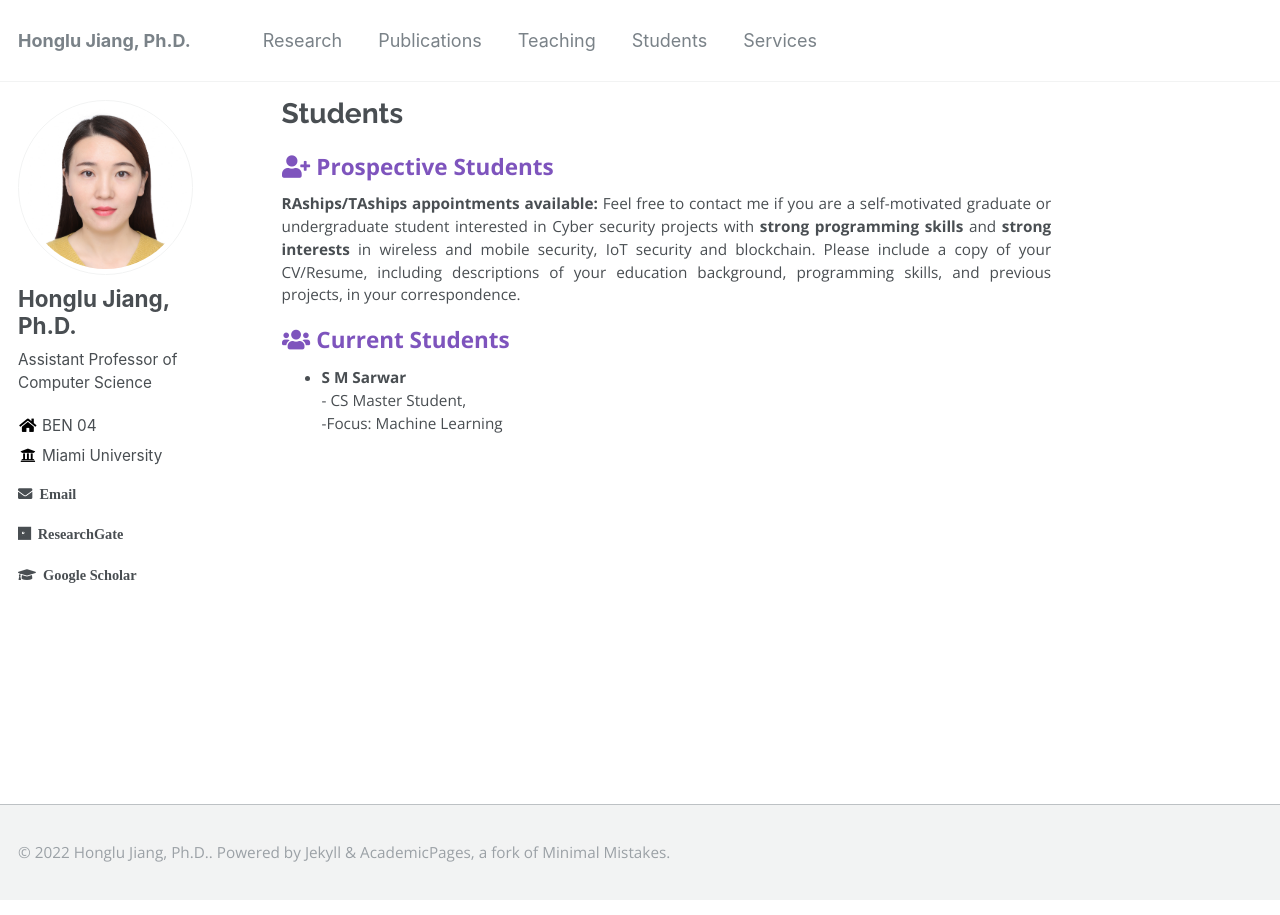
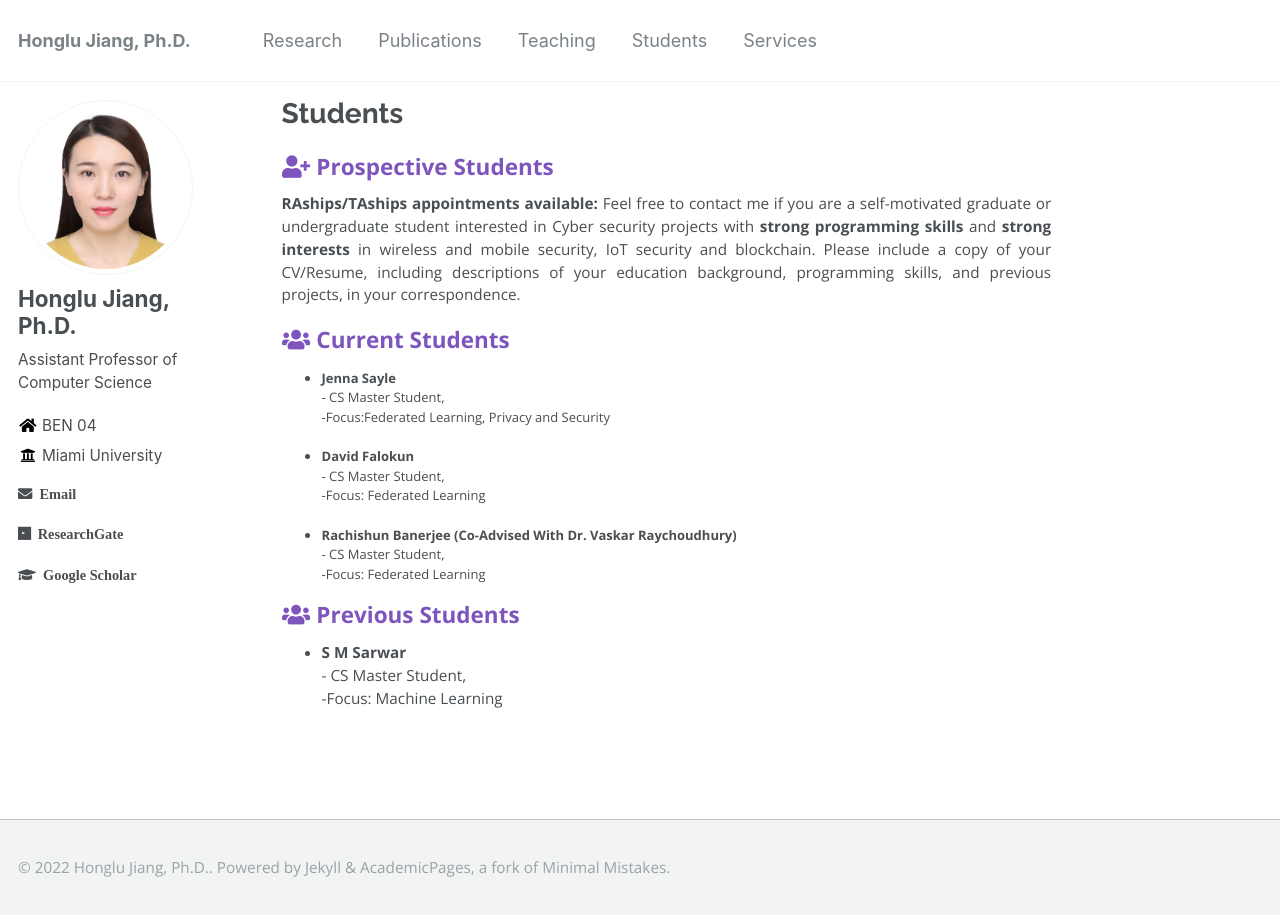
Before and after one commit to hljiang0720/hljiang.github.io, a Jekyll site: the page built from _pages/students.md, in a window 1280 px wide. Built offline with Jekyll 4.4.1, drawn with Linux system fonts in a browser that asks for light colours.

Commit message:
Update students.md

```diff
--- a/_pages/students.md
+++ b/_pages/students.md
@@ -11,5 +11,15 @@ author_profile: true
 **RAships/TAships appointments available:** Feel free to contact me if you are a self-motivated graduate or undergraduate student interested in Cyber security projects with **strong programming skills** and **strong interests** in wireless and mobile security, IoT security and blockchain. Please include a copy of your CV/Resume, including descriptions of your education background, programming skills, and previous projects, in your correspondence.
 
 ### <i class="fa fa-fw fa-users" aria-hidden="true"></i> Current Students
+* **Jenna Sayle** <br> - CS Master Student,
+                  <br> -Focus:Federated Learning, Privacy and Security
+
+* **David Falokun** <br> - CS Master Student,
+                  <br> -Focus: Federated Learning
+
+* **Rachishun Banerjee (Co-Advised With Dr. Vaskar Raychoudhury)** <br> - CS Master Student,
+                  <br> -Focus: Federated Learning
+
+### <i class="fa fa-fw fa-users" aria-hidden="true"></i> Previous Students
 * **S M Sarwar** <br> - CS Master Student,
                   <br> -Focus: Machine Learning
```
